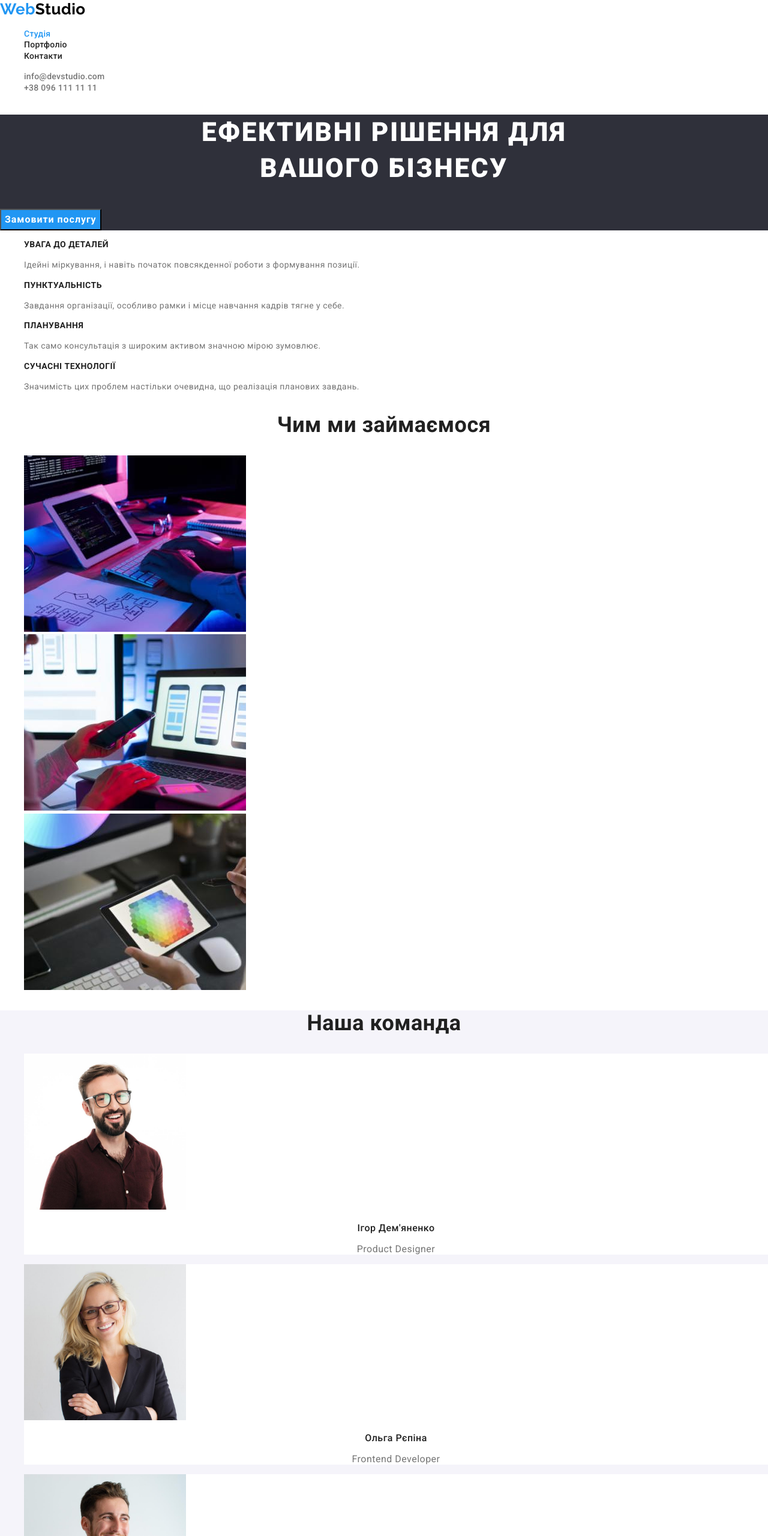
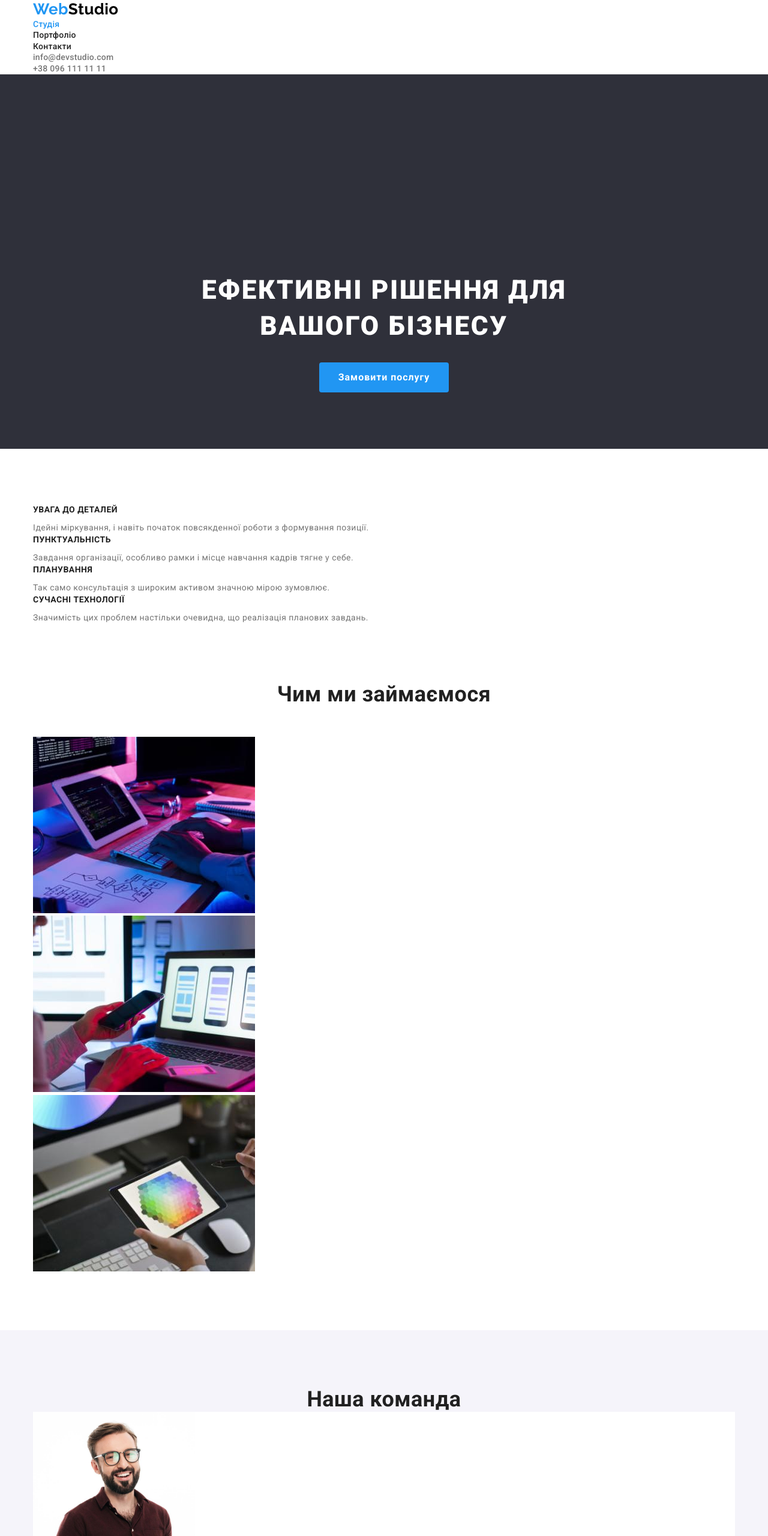
Before and after one commit to DmitriyAlyoshin/goit-markup-hw-03, a plain HTML site: page index.html in a window 1280 px wide. Shown: the top 2560 px of the page at 60% size. Drawn offline with nearby package versions, Linux system fonts and the light colour scheme.

Commit message:
Create margin

```diff
--- a/css/styles.css
+++ b/css/styles.css
@@ -13,13 +13,15 @@
 
 body {
     color: var(--primary-color);
-    /* background-color: var(--primary-white-color); */
+    background-color: var(--primary-white-color);
 
     font-family: 'Roboto', sans-serif;
     letter-spacing: 0.03em;
 }
 
 .list {
+    padding: 0;
+    margin: 0;
     list-style: none;
 }
 
@@ -28,6 +30,8 @@ body {
 }
 
 .title {
+    margin-top: 0;
+
     color: var(--title-and-btn-color);
 }
 
@@ -42,13 +46,37 @@ body {
     overflow: hidden;
 }
 
+.container {
+    width: 1200px;
+    padding-left: 15px;
+    padding-right: 15px;
+    padding-top: 94px;
+    padding-bottom: 94px;
+    margin: 0 auto;
+    /* outline: 2px solid tomato ; */
+}
+
+.container.no-padding {
+    padding-top: 0;
+    padding-bottom: 0;
+}
+
+.container.no-padding-top {
+    padding-top: 0;
+}
+
 /* --------------------Site Header!-------------------- */
 
 /* -----Logo----- */
 
 .page-header {
+    border-bottom-width: 1px;
+    border-bottom-style: solid;
+    border-bottom-color: #ECECEC;
+
     background-color: var(--primary-white-color);
 }
+
 
 .logo {
     font-family: 'Raleway', sans-serif;
@@ -114,15 +142,18 @@ body {
 
 .hero {
     background-color: #2F303A;
+    text-align: center;
 }
 
 .hero-title {
+    margin-bottom: 30px;
+    padding-top: 200px;
+
     color: var(--primary-white-color);
 
     font-weight: 900;
     font-size: 44px;
     line-height: 1.36;
-    text-align: center;
     letter-spacing: 0.06em;
     text-transform: uppercase;
 }
@@ -132,6 +163,13 @@ body {
 /* -----Buttons!----- */
 
 .button {
+    display: inline-block;
+    border-radius: 4px;
+    min-width: 73px;
+    /* text-align: center; */
+    border-width: 0;
+    /* border: 1px solid transparent; */
+
     color: var(--primary-white-color);
     background-color: var(--accent-color);
     cursor: pointer;
@@ -143,18 +181,24 @@ body {
     letter-spacing: 0.03em;
 }
 
-.hero-button {
+.button.hero-button {
+    padding: 10px 32px;
+
     font-weight: 700;
     line-height: 1.88;
     letter-spacing: 0.06em;
 }
 
 .button.primary {
+    padding: 6px 22px;
+
     color: var(--primary-white-color);
     background-color: var(--accent-color);
 }
 
 .button.secondary {
+    padding: 6px 22px;
+
     color: var(--title-and-btn-color);
     background-color: var(--button-bgd-color);
 }
@@ -174,6 +218,8 @@ body {
 /* -----Section----- */
 
 .section-title {
+    margin-bottom: 0;
+
     font-size: 36px;
     line-height: 1.17;
     text-align: center;
@@ -182,18 +228,26 @@ body {
 /* -----Our features----- */
 
 .features-list .title {
+    margin-bottom: 10px;
+
     font-size: 14px;
     line-height: 1.14;
     text-transform: uppercase;
 }
 
 .features-list .text {
+    margin-top: 0;
+    margin-bottom: 0;
+
     font-size: 14px;
     line-height: 1.71;
 }
 
 /* -----Our progects----- */
 
+.projects .section-title {
+    margin-bottom: 50px;
+}
 
 
 /* -----Our team----- */
@@ -207,6 +261,11 @@ body {
 }
 
 .team .title-name {
+    margin-top: 0;
+    margin-bottom: 0;
+    padding-top: 30px;
+    padding-bottom: 10px;
+
     font-weight: 500;
     font-size: 16px;
     line-height: 1.19;
@@ -214,6 +273,10 @@ body {
 }
 
 .team .text {
+    margin-top: 0;
+    margin-bottom: 0;
+    padding-bottom: 30px;
+
     font-size: 16px;
     line-height: 1.19;
     text-align: center;
@@ -249,15 +312,21 @@ body {
 }
 
 .logo-footer {
+    display: inline-block;
+    margin-bottom: 20px;
+
     color: var(--primary-white-color);
 }
 
-/* .logo-footer:hover,
-.logo-footer:focus {
-    color: var(--accent-color);
-} */
+.container.footer-padding {
+    padding-top: 60px;
+    padding-bottom: 60px;
+}
 
-/* hover and focus for google-map didn't do speciality */
+.contacts-footer .footer-mail {
+    display: block;
+    margin-top: 9px;
+}
 
 .footer-address {
     color: var(--primary-white-color);
--- a/index.html
+++ b/index.html
@@ -24,6 +24,7 @@
 
     <header class="page-header">
 
+        <div class="container no-padding">
             <nav>
                 <a href="./index.html" lang="en" class="logo logo-header link"><span class="logo-part">Web</span>Studio</a>
                 <ul class="site-nav list">
@@ -36,6 +37,7 @@
                 <li><a href="mailto:info@devstudio.com" class="link">info@devstudio.com</a></li>
                 <li><a href="tel:+380961111111" class="link">+38 096 111 11 11</a></li>
             </ul>
+        </div>
 
     </header>
 
@@ -43,12 +45,16 @@
 
     <main>
 
+
         <section class="hero">
+        <div class="container">
             <h1 class="hero-title">Ефективні рішення для <br>вашого бізнесу</h1>
             <button type="button" class="button hero-button">Замовити послугу</button>
+        </div>
         </section>
 
         <section class="features-list">
+        <div class="container">
             <h2 class="title section-title visually-hidden">Наші переваги</h2>
             <ul class="list">
                 <li>
@@ -71,24 +77,28 @@
                     </p>
                 </li>
             </ul>
+        </div>
         </section>
 
         <section class="projects">
+        <div class="container no-padding-top">
             <h2 class="title section-title">Чим ми займаємося</h2>
             <ul class="list">
-                <li>
+                <li >
                     <img src="./images/img-1.jpg" alt="Комп'ютер" width="370">
                 </li>
-                <li>
+                <li >
                     <img src="./images/img-2.jpg" alt="Телефон" width="370">
                 </li>
                 <li>
                     <img src="./images/img-3.jpg" alt="Планшет" width="370">
                 </li>
             </ul>
+        </div>
         </section>
 
         <section class="team">
+        <div class="container">
             <h2 class="title section-title">Наша команда</h2>
             <ul class="list">
                 <li class="team-list">
@@ -112,6 +122,7 @@
                     <p lang="en" class="text">Product Designer</p>
                 </li>
             </ul>
+        </div>
         </section>
 
     </main>
@@ -120,6 +131,7 @@
 
     <footer class="page-footer">
 
+        <div class="container footer-padding">
         <a href="./index.html" lang="en" class="logo logo-footer link"><span class="logo-part">Web</span>Studio</a>
 
         <address>
@@ -132,6 +144,7 @@
                 <li><a href="tel:+380961111111" class="footer-mail link">+38 096 111 11 11</a></li>
             </ul>
         </address>
+        </div>
 
     </footer>
 
```
Also changed, not shown: portfolio.html (+11 -3 lines). Lines whose indentation alone changed are shown as unchanged.
